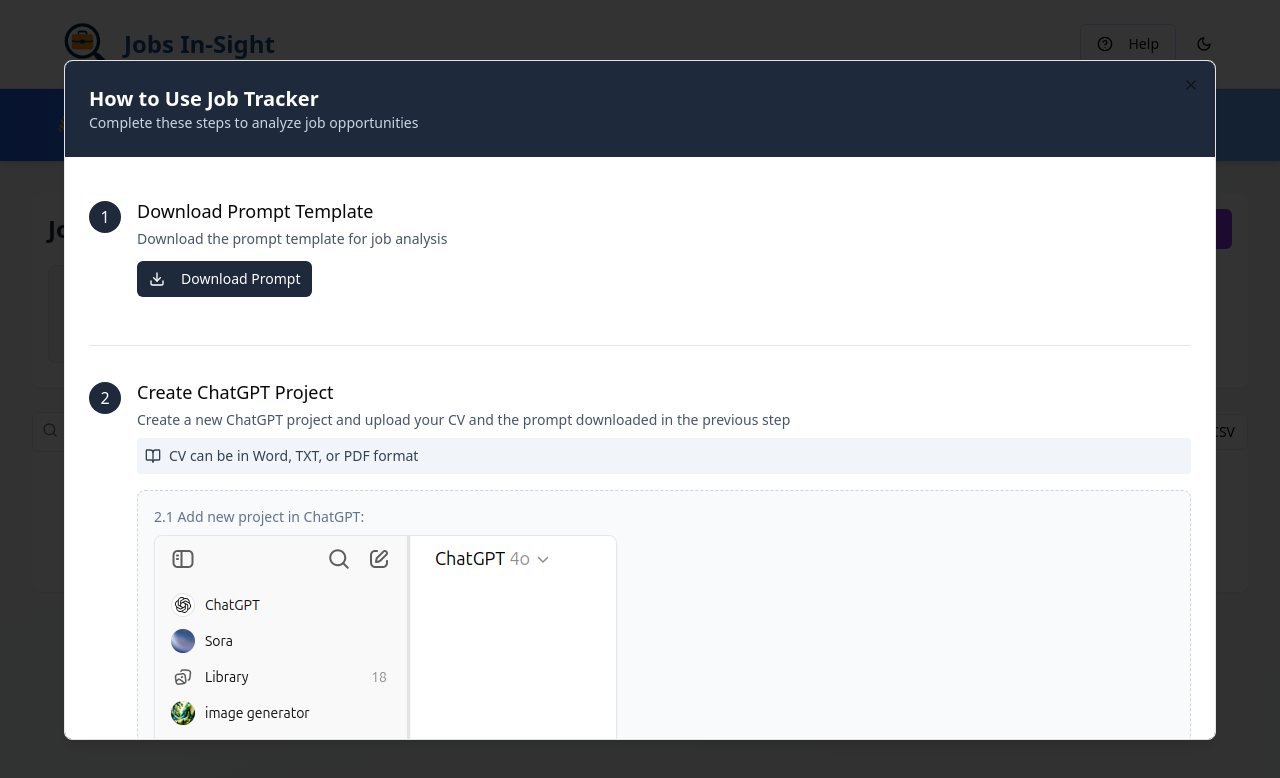
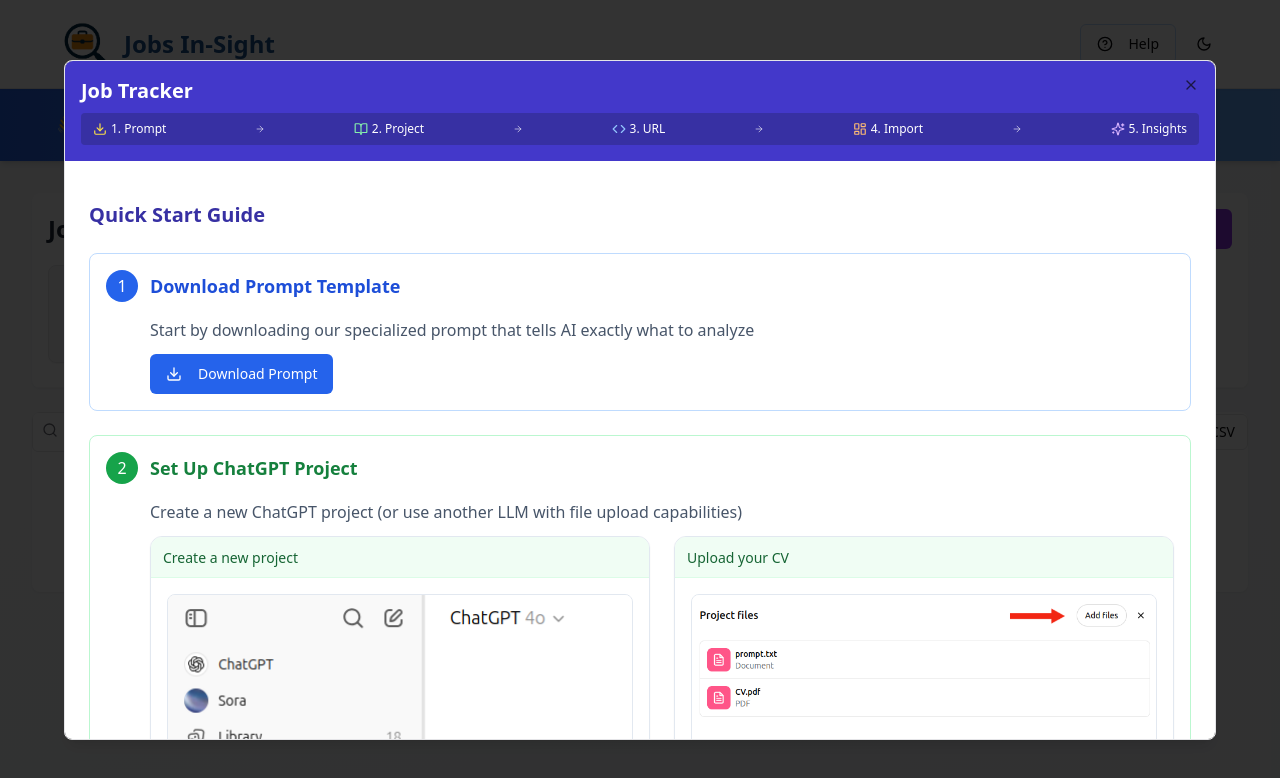
Before and after one commit to mrpolla/jobs-in-sight, a React (Vite) app: page / in a window 1280 px wide. Both pictures are taken after a click on the button "Help". Shown: the top 778 px of the page. Built offline with nearby package versions, Linux system fonts and the light colour scheme.

Commit message:
Code edited in Lovable Code Editor
Edited UI in Lovable

```diff
--- a/src/components/HelpModal.tsx
+++ b/src/components/HelpModal.tsx
@@ -2,7 +2,17 @@ import React from "react";
 import { Dialog, DialogContent } from "@/components/ui/dialog";
 import { Button } from "@/components/ui/button";
 import { toast } from "sonner";
-import { Download, BookOpen, Code, LayoutDashboard } from "lucide-react";
+import {
+  Download,
+  BookOpen,
+  Code,
+  LayoutDashboard,
+  ArrowRight,
+  Sparkles,
+  CheckCircle2,
+  Clock,
+  Briefcase,
+} from "lucide-react";
 
 interface HelpModalProps {
   open: boolean;
@@ -285,214 +295,282 @@ I've attached my CV as a file in this ChatGPT project. Please analyze it and com
 
   return (
     <Dialog open={open} onOpenChange={onOpenChange}>
-      <DialogContent className="max-w-6xl max-h-[85vh] overflow-y-auto">
-        {/* Header */}
-        <div className="bg-slate-800 p-6 rounded-t-lg -mt-6 -mx-6 mb-6">
-          <h2 className="text-xl font-bold text-white">
-            How to Use Job Tracker
-          </h2>
-          <p className="text-slate-300 text-sm">
-            Complete these steps to analyze job opportunities
-          </p>
+      <DialogContent className="max-w-6xl max-h-[85vh] overflow-y-auto p-0">
+        {/* Header with professional color */}
+        <div className="bg-indigo-700 p-4 rounded-t-lg">
+          <h2 className="text-xl font-bold text-white">Job Tracker</h2>
+
+          {/* Compact Workflow with varied colors */}
+          <div className="flex justify-between items-center mt-2 px-3 py-2 bg-indigo-800 rounded text-white text-xs">
+            <div className="flex items-center gap-1">
+              <Download size={14} className="text-yellow-300" />
+              <span>1. Prompt</span>
+            </div>
+            <ArrowRight size={10} className="text-white/70" />
+            <div className="flex items-center gap-1">
+              <BookOpen size={14} className="text-green-300" />
+              <span>2. Project</span>
+            </div>
+            <ArrowRight size={10} className="text-white/70" />
+            <div className="flex items-center gap-1">
+              <Code size={14} className="text-blue-300" />
+              <span>3. URL</span>
+            </div>
+            <ArrowRight size={10} className="text-white/70" />
+            <div className="flex items-center gap-1">
+              <LayoutDashboard size={14} className="text-orange-300" />
+              <span>4. Import</span>
+            </div>
+            <ArrowRight size={10} className="text-white/70" />
+            <div className="flex items-center gap-1">
+              <Sparkles size={14} className="text-purple-300" />
+              <span>5. Insights</span>
+            </div>
+          </div>
         </div>
 
-        {/* Main content: 4 simple steps */}
-        <div>
+        {/* Main steps content */}
+        <div className="p-6">
+          <h3 className="text-xl font-bold text-indigo-800 mb-6">
+            Quick Start Guide
+          </h3>
+
           {/* Step 1 */}
-          <div className="flex items-start gap-4 pb-6">
-            <div className="bg-slate-800 text-white w-8 h-8 rounded-full flex items-center justify-center flex-shrink-0 mt-1">
+          <div className="mb-6 border border-blue-200 rounded-lg p-4 hover:shadow-md transition-shadow">
+            <div className="flex items-center gap-3 mb-4">
+              <div className="bg-blue-600 text-white w-8 h-8 rounded-full flex items-center justify-center flex-shrink-0">
                 1
               </div>
-            <div className="w-full">
-              <h3 className="text-lg font-medium mb-1">
+              <h4 className="text-lg font-semibold text-blue-700">
                 Download Prompt Template
-              </h3>
-              <p className="text-sm text-slate-600 mb-3">
-                Download the prompt template for job analysis
+              </h4>
+            </div>
+            <div className="ml-11">
+              <p className="text-slate-600 mb-3">
+                Start by downloading our specialized prompt that tells AI
+                exactly what to analyze
               </p>
               <Button
                 onClick={handleDownloadPrompt}
-                className="bg-slate-800 hover:bg-slate-700 text-white mb-4"
-                size="sm"
+                className="bg-blue-600 hover:bg-blue-700 text-white"
               >
                 <Download className="mr-2 h-4 w-4" />
                 Download Prompt
               </Button>
             </div>
           </div>
-          {/* Divider */}
-          <div className="border-t border-slate-200 my-2"></div>
+
           {/* Step 2 */}
-          <div className="flex items-start gap-4 py-6">
-            <div className="bg-slate-800 text-white w-8 h-8 rounded-full flex items-center justify-center flex-shrink-0 mt-1">
+          <div className="mb-6 border border-green-200 rounded-lg p-4 hover:shadow-md transition-shadow">
+            <div className="flex items-center gap-3 mb-4">
+              <div className="bg-green-600 text-white w-8 h-8 rounded-full flex items-center justify-center flex-shrink-0">
                 2
               </div>
-            <div className="w-full">
-              <h3 className="text-lg font-medium mb-1">
-                Create ChatGPT Project
-              </h3>
-              <p className="text-sm text-slate-600 mb-2">
-                Create a new ChatGPT project and upload your CV and the prompt
-                downloaded in the previous step
+              <h4 className="text-lg font-semibold text-green-700">
+                Set Up ChatGPT Project
+              </h4>
+            </div>
+            <div className="ml-11">
+              <p className="text-slate-600 mb-3">
+                Create a new ChatGPT project (or use another LLM with file
+                upload capabilities)
               </p>
-              <div className="flex items-center gap-2 text-sm text-slate-700 bg-slate-100 p-2 rounded mb-4">
-                <BookOpen className="h-4 w-4" />
-                <span>CV can be in Word, TXT, or PDF format</span>
+
+              <div className="grid grid-cols-2 gap-6 mb-4">
+                <div className="border border-slate-200 rounded-xl overflow-hidden shadow-sm">
+                  <div className="bg-green-50 py-2 px-3 border-b border-green-100">
+                    <span className="text-sm font-medium text-green-800">
+                      Create a new project
+                    </span>
                   </div>
-
-              {/* Screenshots */}
-              <div className="mt-2 border border-dashed border-slate-300 rounded-lg p-4 bg-slate-50 flex flex-col items-start justify-start">
-                <p className="text-slate-500 text-sm mb-2">
-                  2.1 Add new project in ChatGPT:
-                </p>
+                  <div className="p-4">
                     <img
                       src="/images/Step_2_1_add_project.png"
                       alt="Adding project"
-                  className="rounded-lg border border-slate-200 max-w-[80%] object-contain shadow-sm"
+                      className="rounded-lg border border-slate-200 w-full h-auto"
                     />
                   </div>
-
-              <div className="mt-2 border border-dashed border-slate-300 rounded-lg p-4 bg-slate-50 flex flex-col items-start justify-start">
-                <p className="text-slate-500 text-sm mb-2">
-                  2.2 Click add files:
-                </p>
-                <img
-                  src="/images/Step_2_2_click_add_files.png"
-                  alt="Click add files"
-                  className="rounded-lg border border-slate-200 max-w-[80%] object-contain shadow-sm"
-                />
                 </div>
 
-              <div className="mt-2 border border-dashed border-slate-300 rounded-lg p-4 bg-slate-50 flex flex-col items-start justify-start">
-                <p className="text-slate-500 text-sm mb-2">
-                  2.3 Select files to add:
-                </p>
+                <div className="border border-slate-200 rounded-xl overflow-hidden shadow-sm">
+                  <div className="bg-green-50 py-2 px-3 border-b border-green-100">
+                    <span className="text-sm font-medium text-green-800">
+                      Upload your CV
+                    </span>
+                  </div>
+                  <div className="p-4">
                     <img
                       src="/images/Step_2_3_add_files.png"
                       alt="Select files to add"
-                  className="rounded-lg border border-slate-200 max-w-[80%] object-contain shadow-sm"
+                      className="rounded-lg border border-slate-200 w-full h-auto"
                     />
                   </div>
                 </div>
               </div>
-          {/* Divider */}
-          <div className="border-t border-slate-200 my-2"></div>
+
+              <div className="bg-amber-50 border border-amber-200 rounded-lg p-3 text-sm text-amber-800">
+                <p className="font-medium">Pro Tip</p>
+                <p className="text-xs">
+                  Any ChatGPT, Claude, or Gemini project with file upload
+                  capabilities will work great! You can customize the prompt but
+                  keep the JSON structure intact for importing.
+                </p>
+              </div>
+            </div>
+          </div>
+
           {/* Step 3 */}
-          <div className="flex items-start gap-4 py-6">
-            <div className="bg-slate-800 text-white w-8 h-8 rounded-full flex items-center justify-center flex-shrink-0 mt-1">
+          <div className="mb-6 border border-orange-200 rounded-lg p-4 hover:shadow-md transition-shadow">
+            <div className="flex items-center gap-3 mb-4">
+              <div className="bg-orange-500 text-white w-8 h-8 rounded-full flex items-center justify-center flex-shrink-0">
                 3
               </div>
-            <div className="w-full">
-              <h3 className="text-lg font-medium mb-1">Analyze Job Listing</h3>
-              <p className="text-sm text-slate-600 mb-2">
-                Paste a job URL into the ChatGPT project chat
+              <h4 className="text-lg font-semibold text-orange-700">
+                Analyze Job Listing
+              </h4>
+            </div>
+            <div className="ml-11">
+              <p className="text-slate-600 mb-3">
+                Simply paste any job URL into the chat and let AI do the heavy
+                lifting
               </p>
-              <div className="flex items-center gap-2 text-sm text-slate-700 bg-slate-100 p-2 rounded mb-4">
-                <Code className="h-4 w-4" />
-                <span>https://example.com/job/123"</span>
+
+              <div className="border border-slate-200 rounded-xl overflow-hidden shadow-sm mb-4">
+                <div className="bg-orange-50 py-2 px-3 border-b border-orange-100">
+                  <span className="text-sm font-medium text-orange-800">
+                    Paste any job URL
+                  </span>
                 </div>
-
-              {/* Screenshots */}
-              <div className="mt-2 border border-dashed border-slate-300 rounded-lg p-4 bg-slate-50 flex flex-col items-start justify-start">
-                <p className="text-slate-500 text-sm mb-2">
-                  3.1 Paste link in project chat:
-                </p>
+                <div className="p-4">
                   <img
                     src="/images/Step_3_paste_link.png"
                     alt="Paste link"
-                  className="rounded-lg border border-slate-200 max-w-[80%] object-contain shadow-sm"
+                    className="rounded-lg border border-slate-200 w-full h-auto max-w-md mx-auto"
+                  />
+                </div>
+              </div>
+
+              <div className="bg-blue-50 border border-blue-200 rounded-lg p-3 text-sm text-blue-800">
+                <p className="font-medium">What happens?</p>
+                <p className="text-xs">
+                  The AI will analyze the job, research the company, match
+                  against your CV skills, find salary data, and create a custom
+                  cover letter — all in one step!
+                </p>
+              </div>
+            </div>
+          </div>
+
+          {/* Step 4 */}
+          <div className="mb-6 border border-purple-200 rounded-lg p-4 hover:shadow-md transition-shadow">
+            <div className="flex items-center gap-3 mb-4">
+              <div className="bg-purple-600 text-white w-8 h-8 rounded-full flex items-center justify-center flex-shrink-0">
+                4
+              </div>
+              <h4 className="text-lg font-semibold text-purple-700">
+                Import to Job Tracker
+              </h4>
+            </div>
+            <div className="ml-11">
+              <p className="text-slate-600 mb-3">
+                Copy the JSON result and import it directly into Job Tracker
+              </p>
+
+              <div className="grid grid-cols-2 gap-6 mb-4">
+                <div className="border border-slate-200 rounded-xl overflow-hidden shadow-sm">
+                  <div className="bg-purple-50 py-2 px-3 border-b border-purple-100">
+                    <span className="text-sm font-medium text-purple-800">
+                      Copy JSON from AI response
+                    </span>
+                  </div>
+                  <div className="p-4">
+                    <img
+                      src="/images/Step_4_1_copy_json.png"
+                      alt="Copy JSON"
+                      className="rounded-lg border border-slate-200 w-full h-auto"
+                    />
+                  </div>
+                </div>
+
+                <div className="border border-slate-200 rounded-xl overflow-hidden shadow-sm">
+                  <div className="bg-purple-50 py-2 px-3 border-b border-purple-100">
+                    <span className="text-sm font-medium text-purple-800">
+                      Paste & Parse in Job Tracker
+                    </span>
+                  </div>
+                  <div className="p-4">
+                    <img
+                      src="/images/Step_4_3_paste_json.png"
+                      alt="Paste JSON"
+                      className="rounded-lg border border-slate-200 w-full h-auto"
                     />
                   </div>
                 </div>
               </div>
-          {/* Divider */}
-          <div className="border-t border-slate-200 my-2"></div>
-          {/* Step 4 */}
-          <div className="flex items-start gap-4 py-6">
-            <div className="bg-slate-800 text-white w-8 h-8 rounded-full flex items-center justify-center flex-shrink-0 mt-1">
-              4
             </div>
-            <div className="w-full">
-              <h3 className="text-lg font-medium mb-1">
-                Import to Job Tracker
-              </h3>
-              <p className="text-sm text-slate-600 mb-2">
-                Copy the entire JSON response and import it
+          </div>
+
+          {/* Step 5 */}
+          <div className="mb-6 border border-teal-200 rounded-lg p-4 hover:shadow-md transition-shadow">
+            <div className="flex items-center gap-3 mb-4">
+              <div className="bg-teal-600 text-white w-8 h-8 rounded-full flex items-center justify-center flex-shrink-0">
+                5
+              </div>
+              <h4 className="text-lg font-semibold text-teal-700">
+                Explore Your Job Match
+              </h4>
+            </div>
+            <div className="ml-11">
+              <p className="text-slate-600 mb-3">
+                See detailed insights about how well you match the job and get a
+                ready-to-use cover letter
               </p>
-              <div className="flex items-center gap-2 text-sm text-slate-700 bg-slate-100 p-2 rounded mb-4">
-                <LayoutDashboard className="h-4 w-4" />
-                <span>
-                  Copy-paste JSON from ChatGPT to "JSON Parse" in Job Tracker
+
+              <div className="border border-slate-200 rounded-xl overflow-hidden shadow-sm mb-4">
+                <div className="bg-teal-50 py-2 px-3 border-b border-teal-100">
+                  <span className="text-sm font-medium text-teal-800">
+                    Comprehensive insights
                   </span>
                 </div>
-
-              {/* Screenshots */}
-              <div className="mt-2 border border-dashed border-slate-300 rounded-lg p-4 bg-slate-50 flex flex-col items-start justify-start">
-                <p className="text-slate-500 text-sm mb-2">
-                  4.1 Copy json from ChatGPT:
-                </p>
+                <div className="p-4 bg-slate-50">
                   <img
-                  src="/images/Step_4_1_copy_json.png"
-                  alt="Copy JSON"
-                  className="rounded-lg border border-slate-200 max-w-[80%] object-contain shadow-sm"
-                />
-              </div>
-
-              <div className="mt-2 border border-dashed border-slate-300 rounded-lg p-4 bg-slate-50 flex flex-col items-start justify-start">
-                <p className="text-slate-500 text-sm mb-2">
-                  4.2 Select "JSON Paste" in Job Tracker:
-                </p>
-                <img
-                  src="/images/Step_4_2_add_json.png"
-                  alt="Select JSON"
-                  className="rounded-lg border border-slate-200 max-w-[80%] object-contain shadow-sm"
-                />
-              </div>
-
-              <div className="mt-2 border border-dashed border-slate-300 rounded-lg p-4 bg-slate-50 flex flex-col items-start justify-start">
-                <p className="text-slate-500 text-sm mb-2">
-                  4.3 Paste the JSON response in the text area and click "Parse
-                  JSON":
-                </p>
-                <img
-                  src="/images/Step_4_3_paste_json.png"
-                  alt="Paste JSON"
-                  className="rounded-lg border border-slate-200 max-w-[80%] object-contain shadow-sm"
+                    src="/images/Step_5_result.png"
+                    alt="See results"
+                    className="rounded-lg border border-slate-200 w-full h-auto max-w-2xl mx-auto shadow-md"
                   />
                 </div>
               </div>
+
+              <div className="bg-green-50 border border-green-200 rounded-lg p-4 text-sm text-green-800">
+                <p className="font-medium mb-2">What you get:</p>
+                <ul className="list-disc pl-5 text-xs space-y-1">
+                  <li>Detailed job match score and analysis</li>
+                  <li>Skill-by-skill evaluation of your qualifications</li>
+                  <li>Customized cover letter ready to send</li>
+                  <li>Comprehensive company information</li>
+                  <li>Salary estimates from multiple sources</li>
+                  <li>Direct recruiter contact information</li>
+                </ul>
               </div>
-          {/* Step 5 */}
-          <div className="flex items-start gap-4 py-6">
-            <div className="bg-slate-800 text-white w-8 h-8 rounded-full flex items-center justify-center flex-shrink-0 mt-1">
-              5
             </div>
-            <div className="w-full">
-              <h3 className="text-lg font-medium mb-1">
-                Explore results in Job Tracker
-              </h3>
-              <p className="text-sm text-slate-600 mb-2">
-                Explore the results in Job Tracker and see how well you match
-                the job listing
-              </p>
-              <div className="flex items-center gap-2 text-sm text-slate-700 bg-slate-100 p-2 rounded mb-4">
-                <LayoutDashboard className="h-4 w-4" />
-                <span>Explore the many features of Job Tracker</span>
+          </div>
         </div>
 
-              {/* Screenshots */}
-              <div className="mt-2 border border-dashed border-slate-300 rounded-lg p-4 bg-slate-50 flex flex-col items-start justify-start">
-                <p className="text-slate-500 text-sm mb-2">
-                  5 Explore results:
+        {/* Footer */}
+        <div className="bg-slate-100 p-6 rounded-b-lg border-t border-slate-200 text-center">
+          <p className="font-medium text-slate-800 mb-2">
+            Ready to streamline your job search?
           </p>
-                <img
-                  src="/images/Step_5_result.png"
-                  alt="See results"
-                  className="rounded-lg border border-slate-200 max-w-[80%] object-contain shadow-sm"
-                />
-              </div>
-            </div>
-          </div>{" "}
+          <p className="text-sm text-slate-600 mb-4">
+            Start by downloading the prompt and analyzing your first job listing
+          </p>
+          <Button
+            onClick={handleDownloadPrompt}
+            className="bg-slate-800 hover:bg-slate-700 text-white px-6"
+          >
+            <Download className="mr-2 h-4 w-4" />
+            Download Prompt & Get Started
+          </Button>
         </div>
       </DialogContent>
     </Dialog>
```
Lines whose indentation alone changed are shown as unchanged.
